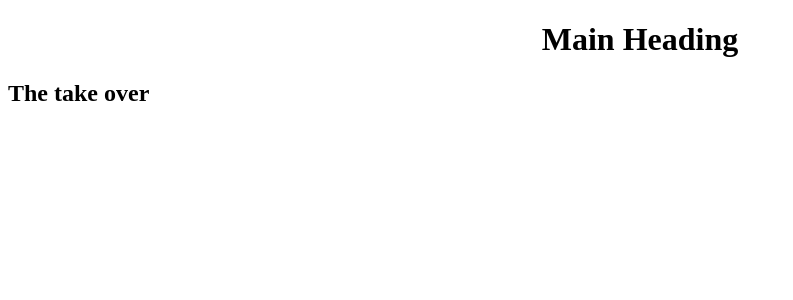
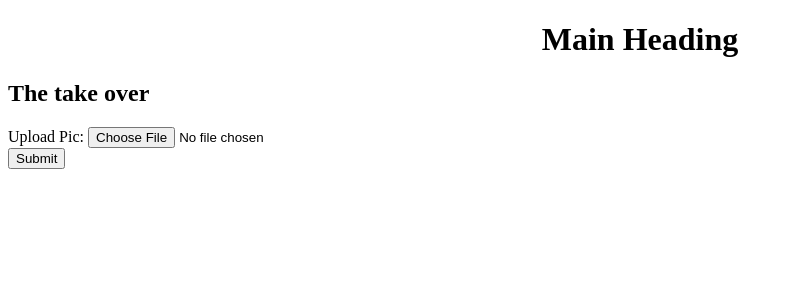
Before and after one commit to CaptainBaghdad/used-cars, an Angular app: page /dashboard in a window 1280 px wide. Before the commit this address led to /. Shown: the top 300 px of the page, without its empty margins (0-793 px from the left). Built offline with nearby package versions, Linux system fonts and the light colour scheme.

Commit message:
working file uploads

```diff
--- a/src/app/app.module.ts
+++ b/src/app/app.module.ts
@@ -6,12 +6,14 @@ import { AppRoutingModule } from './app-routing.module';
 import { AppComponent } from './app.component';
 import { RegisterComponent } from './register/register.component';
 import { LoginComponent } from './login/login.component';
+import { DashboardComponent } from './dashboard/dashboard.component';
 
 @NgModule({
   declarations: [
     AppComponent,
     RegisterComponent,
-    LoginComponent
+    LoginComponent,
+    DashboardComponent
   ],
   imports: [
     BrowserModule,
--- /dev/null
+++ b/src/app/dashboard/dashboard.component.html
@@ -0,0 +1,21 @@
+<div id="dash-main-div">
+  <div id="dash-form-div">
+  <form [formGroup]="form" (ngSubmit)="handleSubmit()">
+     Upload Pic: <input (change)="handleFile($event)" type='file' id='file' name='file' formControlName="file"><br/>
+    <!--Asking Price: <input type='text' id='price' name='price' formControlName="price"><br/>
+    Make of the Car: <input type='text' id='make' name='make' formControlName="make"><br/>
+    Model of the Car: <input type='text' id='model' name='model' formControlName="model"><br/>
+    Milege on the Car: <input type='text' id='milege' name='mileage' formControlName="mileage"><br/>
+    Make of the Car: <input type='text' id='make' name='make' formControlName="make"><br/>
+    <br/>-->
+
+  <input type="submit">
+
+  </form>
+  </div>
+  </div>
+
+  <div id="img-holder" style="height:300px; width:300px;">
+
+
+  </div>
--- /dev/null
+++ b/src/app/dashboard/dashboard.component.ts
@@ -0,0 +1,57 @@
+import { Component, OnInit } from '@angular/core';
+import {HttpClient} from '@angular/common/http';
+import { Router } from '@angular/router';
+import { FormGroup, FormBuilder } from '@angular/forms';
+
+@Component({
+  selector: 'app-dashboard',
+  templateUrl: './dashboard.component.html',
+  styleUrls: ['./dashboard.component.sass']
+})
+
+
+export class DashboardComponent implements OnInit {
+  form:FormGroup
+  constructor(private http: HttpClient, private router: Router, private fb: FormBuilder) {
+    this.form = this.fb.group({
+      file: []
+   })
+
+  }
+   selectedFile;
+
+  ngOnInit() {
+  }
+
+  handleFile = (event) =>{
+    if (event.target.files.length > 0) {
+      const file = event.target.files[0];
+      this.form.get('file').setValue(file);
+    }
+
+
+  }
+
+  handleSubmit = () => {
+
+    const formData = new FormData();
+    formData.append('file', this.form.get('file').value);
+
+
+    return this.http.post('http://localhost:3005/newcar',  formData)
+    .subscribe(data => {
+      this.selectedFile = data['file']['originalname']
+      let imagePath = `http://localhost:3005/uploads/`
+      let createdImg = `<h3>File Upload</h3><br/>
+                          <img src=${imagePath}${this.selectedFile} >`
+
+      let holder = document.getElementById('img-holder')
+      holder.innerHTML = createdImg
+
+
+
+
+    })
+  }
+
+}
--- a/src/app/login/login.component.ts
+++ b/src/app/login/login.component.ts
@@ -37,7 +37,11 @@ export class LoginComponent implements OnInit {
       password: val.password
      })
      .subscribe(data => {
-       console.log(`We have success ${data['token']}`)
+       this.loggedin = true;
+       let token: string = data['token'];
+       localStorage.setItem('token', token);
+       this.router.navigate(['dashboard'])
+       //console.log(`We have success ${data['token']}`)
 
      })
 
```
Also changed, not shown: src/app/app-routing.module.ts (+9 -1 lines), src/app/dashboard/dashboard.component.sass (added), 1 other file (tests, documents, lock files or other folders).
